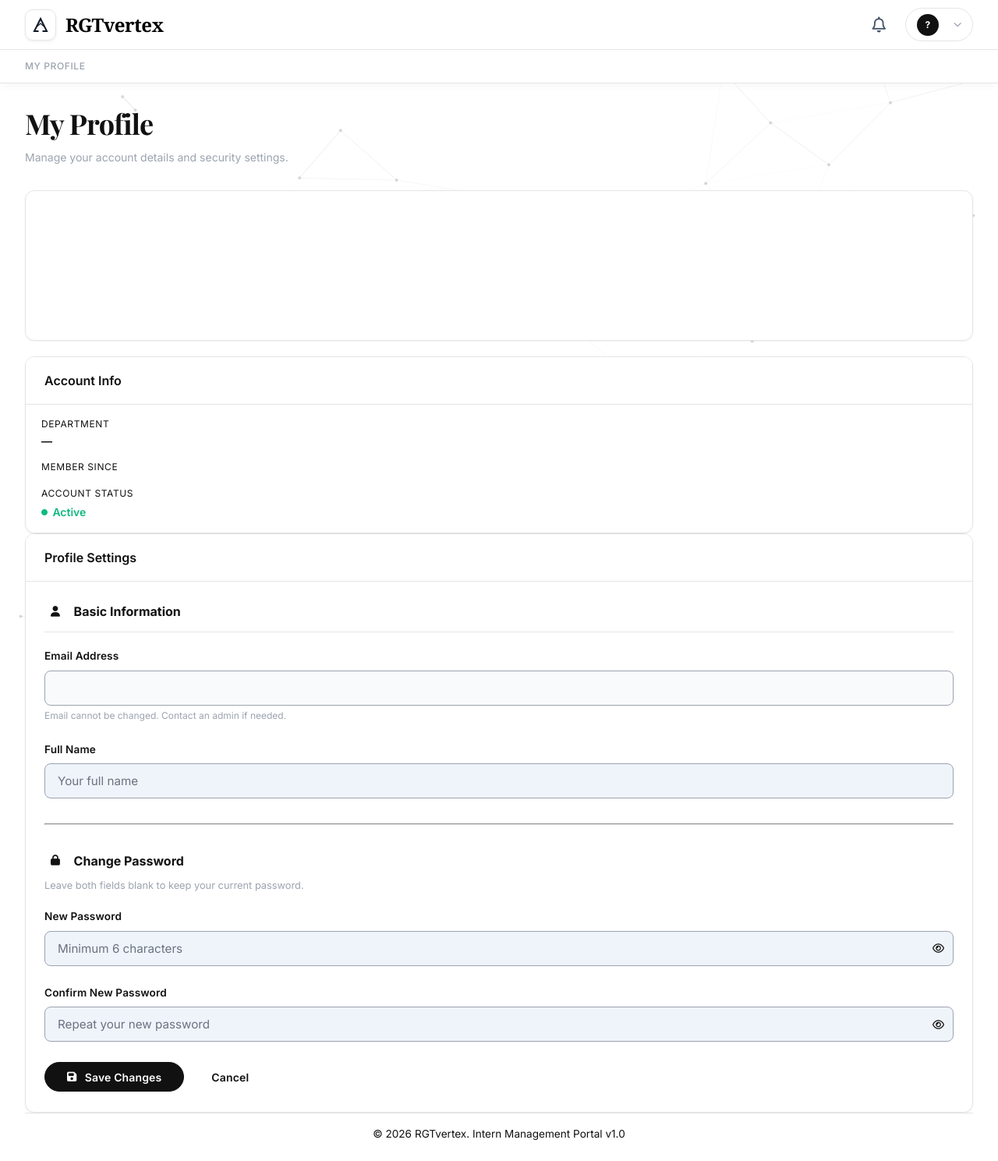
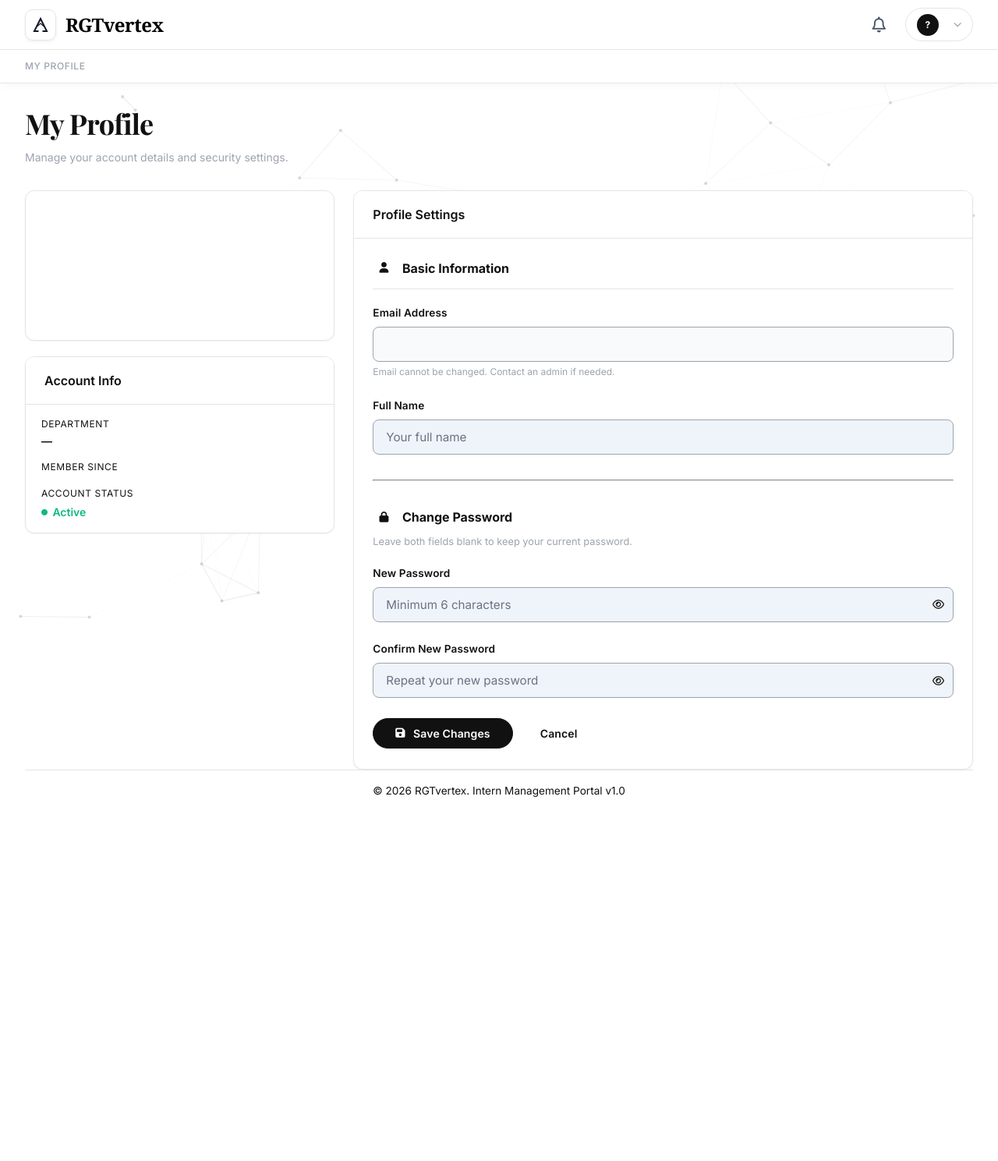
Before and after one commit to RGTvertex-web/Attendance-Portal-try, a Python web app: template templates/auth/profile.html in a window 1280 px wide. Shown: the whole page at 78% size. After the commit the page ends 1022 px from the top, so only its background shows below. Run offline with Jinja, Linux system fonts and the light colour scheme; the template is opened without the code that fills it, so the values that code supplies are empty; some libraries are stand-ins or nearby versions.

Commit message:
Update profile.html

```diff
--- a/templates/auth/profile.html
+++ b/templates/auth/profile.html
@@ -21,10 +21,10 @@
 </div>
 
 {# ── Main grid ─────────────────────────────────────────────────────────────── #}
-<div class="row g-4 align-items-start">
+<div style="display: flex; gap: 1.5rem; align-items: flex-start; flex-wrap: wrap;">
 
   {# ── LEFT COLUMN: Avatar + Account Info ─────────────────────────────────── #}
-  <div class="col-12 col-lg-4" style="display: flex; flex-direction: column; gap: 1.25rem;">
+  <div style="flex: 1 1 300px; display: flex; flex-direction: column; gap: 1.25rem; min-width: 0;">
 
     {# Avatar card #}
     <div class="card mb-0 text-center" style="padding: 2rem 1rem;">
@@ -149,7 +149,7 @@
   </div>{# end left column #}
 
   {# ── RIGHT COLUMN: Settings form ─────────────────────────────────────────── #}
-  <div class="col-12 col-lg-8 card mb-0">
+  <div class="card mb-0" style="flex: 2 1 600px; min-width: 0;">
     <div class="card-header"><h3 class="card-title">Profile Settings</h3></div>
     <div class="card-body">
       <form method="POST" action="{{ url_for('auth.profile') }}" novalidate>
```
